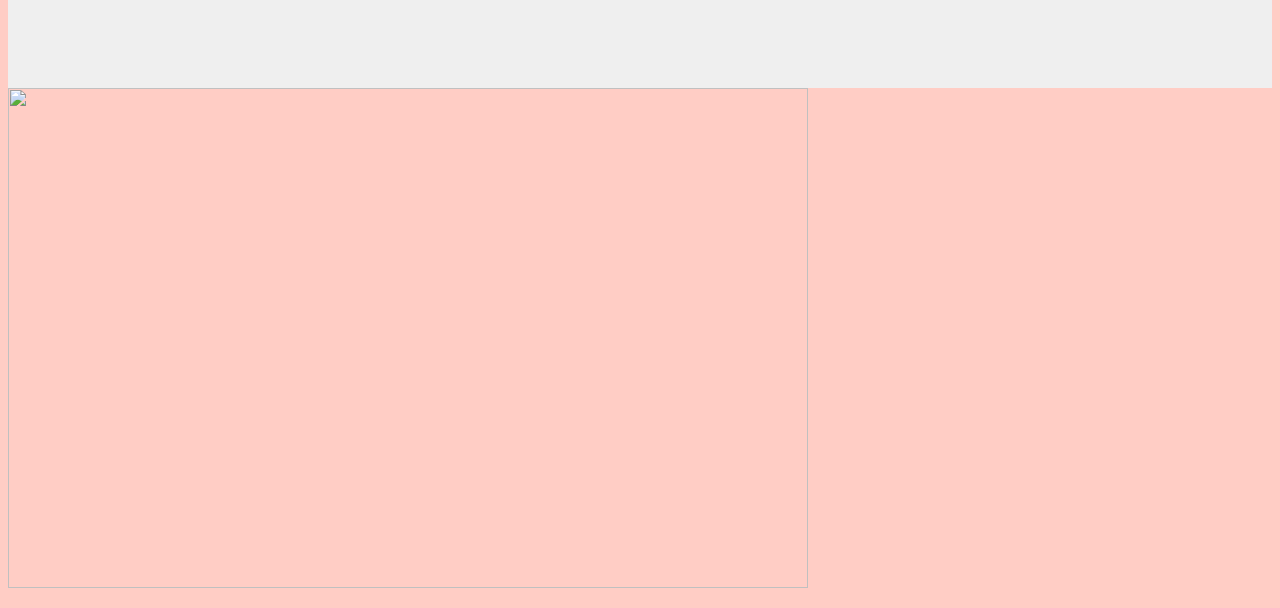
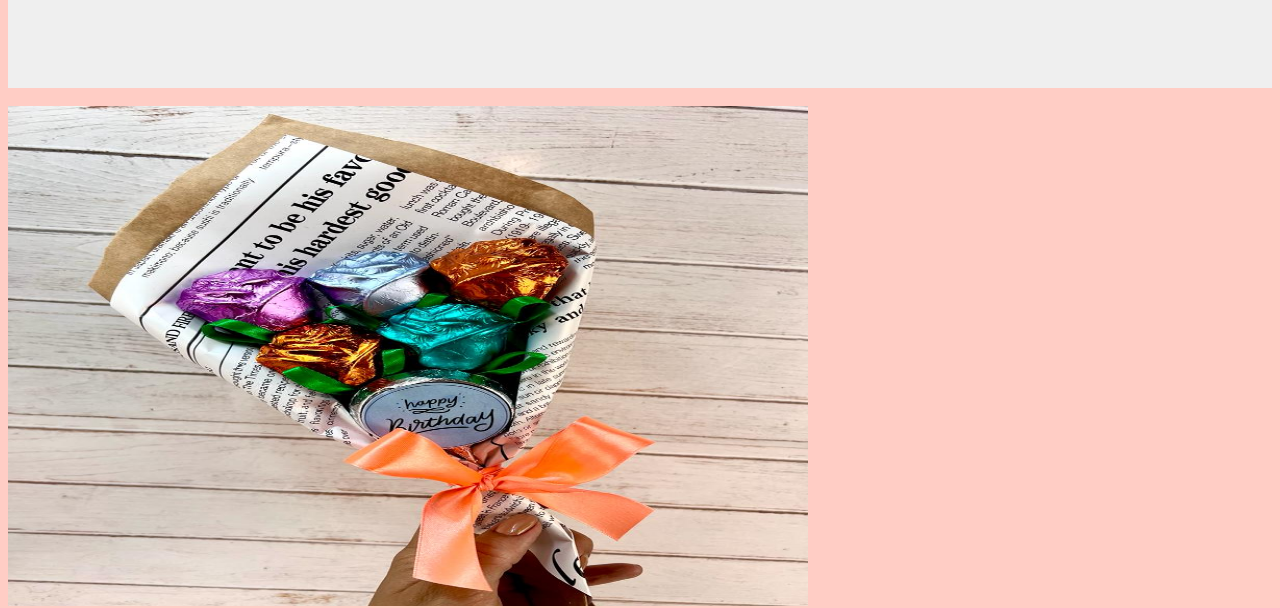
Before and after one commit to JOELMP1234/Mini-Donas-Sammy, a plain HTML site: page Ramitos de chocolates.html in a window 1280 px wide. Shown: the part 176-784 px from the top of the page. Drawn offline with Linux system fonts and the light colour scheme; a web font is replaced by a local one.

Commit message:
Update Ramitos de chocolates.html

```diff
--- a/Ramitos de chocolates.html
+++ b/Ramitos de chocolates.html
@@ -11,7 +11,8 @@
     <header>
         <h1>Ramitos de chocolates</h1>
     </header>
-    <img src="ramitos de chocolate.jpg" width="800" height="500">
+    <br>
+    <img src="ramitos de chocolates.jpg" width="800" height="500">
     <p>Ramitos de Chocolate hecho con mucho amor y cariño</p>
     <p>Con 8 chocolates (4 a elegir): Precio 3500 colones</p>
     <p>Con 12 chocolates (6 a elegir): Precio 6500 colones</p>
```
